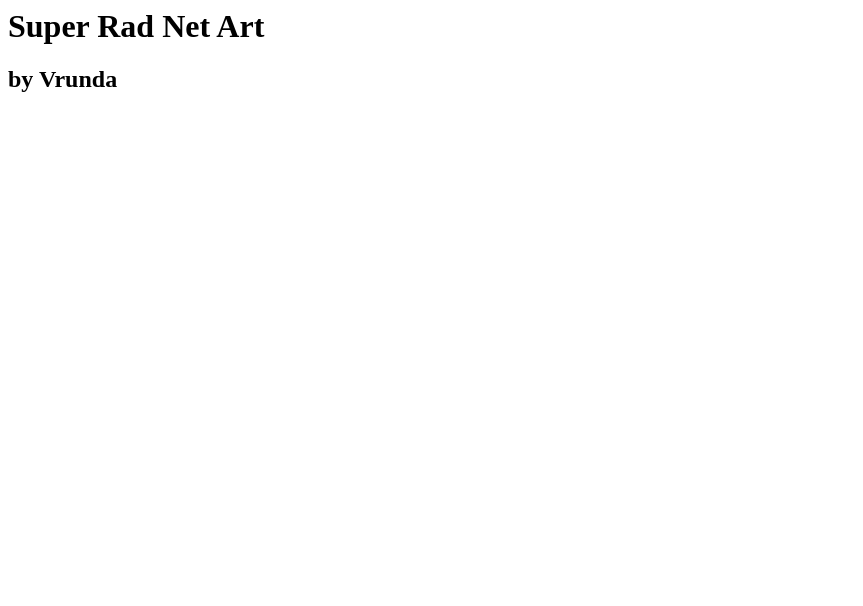
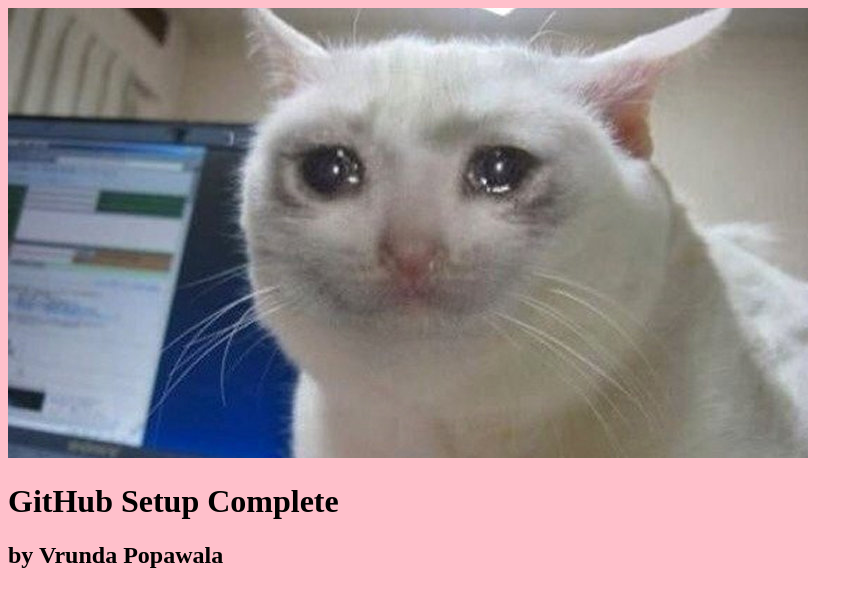
Before and after one commit to Vrunda702/exercise3, a plain HTML site: page index.html in a window 1280 px wide. Shown: the whole page, without its empty margins (0-863 px from the left). Drawn offline with Linux system fonts and the light colour scheme.

Commit message:
Added Image

```diff
--- a/index.html
+++ b/index.html
@@ -1,2 +1,15 @@
-<h1>Super Rad Net Art</h1>
-<h2>by Vrunda </h2>
+<!DOCTYPE html>
+<html lang="en-CA" style="background-color: pink;">
+<head>
+<title>GitHub Setup</title>
+<meta charset="UTF-8">
+   <!-- Created by Vrunda Popawala on October 5th 2024 -->
+</head>
+<body>
+  <img src="crying.jpg" alt="Me after seeing all the Assignments I have left to do">
+
+<h1>GitHub Setup Complete</h1>
+<h2>by Vrunda Popawala </h2>
+
+</body>
+</html>
```
